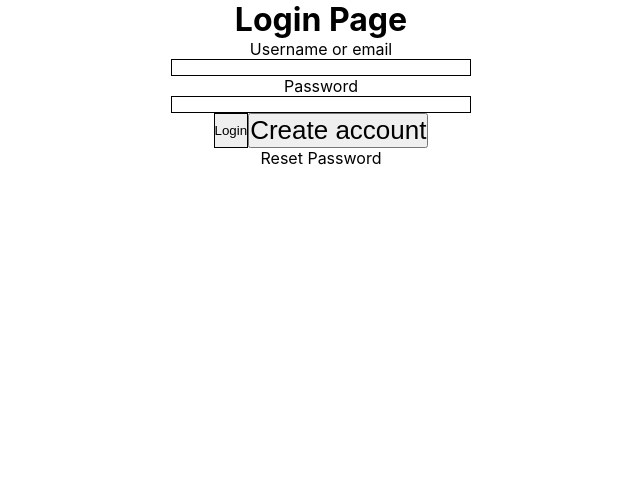
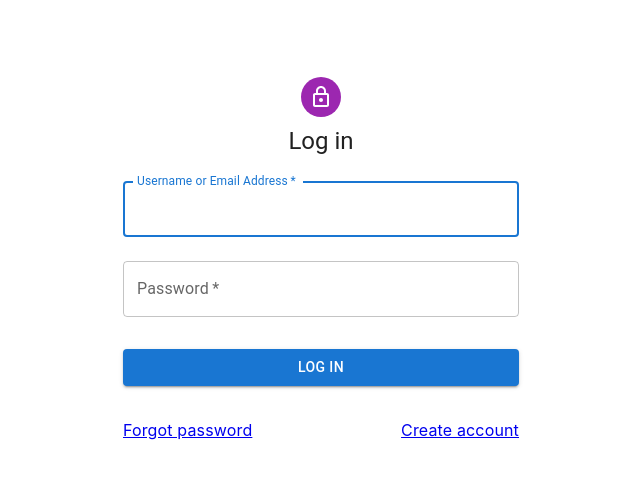
Before and after one commit to haroun-b/evently, a React (Vite) app: page /login in a window 1280 px wide. Shown: the top 478 px of the page, without its empty margins (319-959 px from the left). Built offline with nearby package versions, Linux system fonts and the light colour scheme.

Commit message:
sign up and login page

```diff
--- a/src/pages/LoginPage.jsx
+++ b/src/pages/LoginPage.jsx
@@ -1,13 +1,34 @@
-import { useState } from "react";
-import { Link } from "react-router-dom";
-import axios from 'axios';
-import './styles/LoginPage.css'
+import * as React from "react";
+import Avatar from "@mui/material/Avatar";
+import Button from "@mui/material/Button";
+import CssBaseline from "@mui/material/CssBaseline";
+import TextField from "@mui/material/TextField";
+import { Link, useNavigate } from "react-router-dom";
+import Grid from "@mui/material/Grid";
+import Box from "@mui/material/Box";
+import LockOutlinedIcon from "@mui/icons-material/LockOutlined";
+import Typography from "@mui/material/Typography";
+import Container from "@mui/material/Container";
+import { createTheme, ThemeProvider } from "@mui/material/styles";
+import axios from "axios";
+import Dialog from "@mui/material/Dialog";
+import DialogActions from "@mui/material/DialogActions";
+import DialogContent from "@mui/material/DialogContent";
+import DialogContentText from "@mui/material/DialogContentText";
+import DialogTitle from "@mui/material/DialogTitle";
 
-const LoginPage = () => {
-  const [credentials, setCredentials] = useState({
-    alias: '',
-    password: '',
+const theme = createTheme();
+
+export default function LoginPage() {
+  const [open, setOpen] = React.useState(false);
+  const [credentials, setCredentials] = React.useState({
+    alias: "",
+    password: "",
   });
+
+  console.log("credentials", credentials);
+
+  const navigate = useNavigate();
 
   function handleChange(e) {
     setCredentials({ ...credentials, [e.target.name]: e.target.value });
@@ -15,7 +36,7 @@ const LoginPage = () => {
 
   function handleSubmit(e) {
     e.preventDefault();
-    const request = {password};
+    const request = { password };
 
     if (alias.includes(`@`)) {
       request.email = alias;
@@ -24,64 +45,146 @@ const LoginPage = () => {
     }
 
     axios({
-      method: 'POST',
+      method: "POST",
       url: `https://the-evently-api.herokuapp.com/login`,
       data: request,
     })
-      .then(({data}) => {
+      .then(({ data }) => {
         window.localStorage.setItem(`authToken`, data.authToken);
         window.localStorage.setItem(`username`, data.username);
+        navigate(`/`);
       })
       .catch((err) => {
-        console.error(err)
+        console.error(err);
         // TODO: display appropriate error based on error response
       });
-
   }
 
-  const {
-    alias,
-    password
-  } = credentials;
+  const { alias, password } = credentials;
 
+  // Forgot password
+
+  const handleForgotPassowrd = () => {
+    axios({
+      method: "POST",
+      url: `https://the-evently-api.herokuapp.com/reset-password`,
+      data: request,
+    }).catch((err) => {
+      console.error(err);
+      // TODO: display appropriate error based on error response
+    });
+
+    handleClose();
+  };
+
+  const handleClickOpen = () => {
+    setOpen(true);
+  };
+
+  const handleClose = () => {
+    setOpen(false);
+  };
 
   return (
-    <div>
-      <h1>Login Page</h1>
+    <ThemeProvider theme={theme}>
+      <Container component="main" maxWidth="xs">
+        <CssBaseline />
+        <Box
+          sx={{
+            marginTop: 8,
+            display: "flex",
+            flexDirection: "column",
+            alignItems: "center",
+          }}
+        >
+          <Avatar sx={{ m: 1, bgcolor: "secondary.main" }}>
+            <LockOutlinedIcon />
+          </Avatar>
+          <Typography component="h1" variant="h5">
+            Log in
+          </Typography>
+          <Box
+            component="form"
+            onSubmit={handleSubmit}
+            noValidate
+            sx={{ mt: 1 }}
+          >
+            <TextField
+              margin="normal"
+              required
+              fullWidth
+              id="alias"
+              label="Username or Email Address"
+              name="alias"
+              autoFocus
+              value={alias}
+              onChange={(e) => handleChange(e)}
+            />
+            <TextField
+              margin="normal"
+              required
+              fullWidth
+              name="password"
+              label="Password"
+              type="password"
+              id="password"
+              value={password}
+              onChange={(e) => handleChange(e)}
+            />
+            <Button
+              type="submit"
+              fullWidth
+              variant="contained"
+              sx={{ mt: 3, mb: 2 }}
+            >
+              Log In
+            </Button>
+            <Grid
+              container
+              direction="row"
+              justifyContent="space-between"
+              alignItems="flex-start"
+            >
+              <Grid item>
+                <div>
+                  <Link to={``} onClick={handleClickOpen}>
+                    <p>Forgot password</p>
+                  </Link>
 
-      <div className="login-container">
-
-        <form className="login-form" onSubmit={handleSubmit}>
-
-          <label htmlFor="">Username or email</label>
-          <input
-            type="text"
-            name="alias"
-            value={alias}
-            onChange={e => handleChange(e)}
-          />
-
-          <label htmlFor="">Password</label>
-          <input
-            type="password"
-            name="password"
-            value={password}
-            onChange={e => handleChange(e)}
-          />
-
-          <div className="login-buttons">
-            <input type="submit" value="Login" name="login" />
-
-            <Link to={`/signup`}>
-              <button>Create account</button>
-            </Link>
-          </div>
-
-          <p>Reset Password</p>
-        </form>
-      </div>
-    </div>
+                  <Dialog open={open} onClose={handleClose}>
+                    <DialogTitle>Reset password</DialogTitle>
+                    <DialogContent>
+                      <DialogContentText>
+                        To reset your password, please enter your email address
+                        here, and then check your mail box.
+                      </DialogContentText>
+                      <TextField
+                        autoFocus
+                        margin="dense"
+                        id="name"
+                        label="Email Address"
+                        type="email"
+                        fullWidth
+                        variant="standard"
+                      />
+                    </DialogContent>
+                    <DialogActions>
+                      <Button onClick={handleClose}>Cancel</Button>
+                      <Button onClick={handleForgotPassowrd}>Send</Button>
+                    </DialogActions>
+                  </Dialog>
+                </div>
+              </Grid>
+              <Grid item>
+                <Link to={`/signup`}>
+                  <p>Create account</p>
+                </Link>
+              </Grid>
+            </Grid>
+          </Box>
+        </Box>
+        {/* <Copyright sx={{ mt: 8, mb: 4 }} /> */}
+      </Container>
+    </ThemeProvider>
   );
-};
-
-export default LoginPage;
+}
--- a/src/pages/SignupPage.jsx
+++ b/src/pages/SignupPage.jsx
@@ -1,15 +1,29 @@
-import { useState } from "react";
-import { Link } from "react-router-dom";
-import axios from 'axios';
+import * as React from "react";
+import Avatar from "@mui/material/Avatar";
+import Button from "@mui/material/Button";
+import CssBaseline from "@mui/material/CssBaseline";
+import TextField from "@mui/material/TextField";
+import { Link, useNavigate } from "react-router-dom";
+import Grid from "@mui/material/Grid";
+import Box from "@mui/material/Box";
+import LockOutlinedIcon from "@mui/icons-material/LockOutlined";
+import Typography from "@mui/material/Typography";
+import Container from "@mui/material/Container";
+import { createTheme, ThemeProvider } from "@mui/material/styles";
+import axios from "axios";
 
-import './styles/SignupPage.css'
+const theme = createTheme();
 
-const SignupPage = () => {
-  const [credentials, setCredentials] = useState({
-    username: '',
-    email: '',
-    password: '',
+export default function SignupPage() {
+  const [credentials, setCredentials] = React.useState({
+    username: "",
+    email: "",
+    password: "",
   });
+
+  console.log("credentials", credentials);
+
+  const navigate = useNavigate();
 
   function handleChange(e) {
     setCredentials({ ...credentials, [e.target.name]: e.target.value });
@@ -19,72 +33,106 @@ const SignupPage = () => {
     e.preventDefault();
 
     axios({
-      method: 'POST',
+      method: "POST",
       url: `https://the-evently-api.herokuapp.com/signup`,
       data: credentials,
     })
       .then((res) => {
         if (res.status === 201) {
-          window.alert(`redirect to a please verify page`);
+          navigate(`/verify`);
         }
       })
       .catch((err) => {
-        const {status} = err.response;
+        const { status } = err.response;
 
         if (status === 401) {
           window.alert(`redirect to login page`);
         }
       });
-
   }
 
-  const {
-    username,
-    email,
-    password
-  } = credentials;
+  const { username, email, password } = credentials;
 
   return (
-    <div>
-      <h1>SignUp Page</h1>
-
-      <div className="signup-container">
-
-        <form className="signup-form" onSubmit={handleSubmit}>
-          <label htmlFor="">Username</label>
-          <input
-            type="text"
+    <ThemeProvider theme={theme}>
+      <Container component="main" maxWidth="xs">
+        <CssBaseline />
+        <Box
+          sx={{
+            marginTop: 8,
+            display: "flex",
+            flexDirection: "column",
+            alignItems: "center",
+          }}
+        >
+          <Avatar sx={{ m: 1, bgcolor: "secondary.main" }}>
+            <LockOutlinedIcon />
+          </Avatar>
+          <Typography component="h1" variant="h5">
+            Sign up
+          </Typography>
+          <Box
+            component="form"
+            onSubmit={handleSubmit}
+            noValidate
+            sx={{ mt: 1 }}
+          >
+            <TextField
+              margin="normal"
+              required
+              fullWidth
+              id="username"
+              label="Username"
               name="username"
+              autoFocus
               value={username}
-            onChange={e => handleChange(e)}
+              onChange={(e) => handleChange(e)}
             />
-
-          <label htmlFor="">Email</label>
-          <input
-          type="text"
+            <TextField
+              margin="normal"
+              required
+              fullWidth
+              id="email"
+              label="Email Address"
               name="email"
+              autoFocus
               value={email}
-          onChange={e => handleChange(e)}
+              onChange={(e) => handleChange(e)}
             />
-
-          <label htmlFor="">Password</label>
-          <input
-          type="text"
+            <TextField
+              margin="normal"
+              required
+              fullWidth
               name="password"
+              label="Password"
+              type="password"
+              id="password"
               value={password}
-          onChange={e => handleChange(e)}
+              onChange={(e) => handleChange(e)}
             />
-
-          <div className="signup-buttons">
-            <input type="submit" value="Signup" name="signup" />
-            <Link to={`/login`}><button>Login</button></Link>
-          </div>
-        </form>
-
-      </div>
-    </div>
+            <Button
+              type="submit"
+              fullWidth
+              variant="contained"
+              sx={{ mt: 3, mb: 2 }}
+            >
+              Sign up
+            </Button>
+            <Grid
+              container
+              direction="row"
+              justifyContent="center"
+              alignItems="center"
+            >
+              <Grid item>
+                <Link to={`/login`}>
+                  <p>Already have an account</p>
+                </Link>
+              </Grid>
+            </Grid>
+          </Box>
+        </Box>
+      </Container>
+    </ThemeProvider>
   );
-};
-
-
-export default SignupPage;
+}
```
Also changed, not shown: src/pages/LoginPageOld.jsx (added, +82 -0 lines), src/pages/SignupPageOld.jsx (added, +90 -0 lines). Lines whose indentation alone changed are shown as unchanged.
